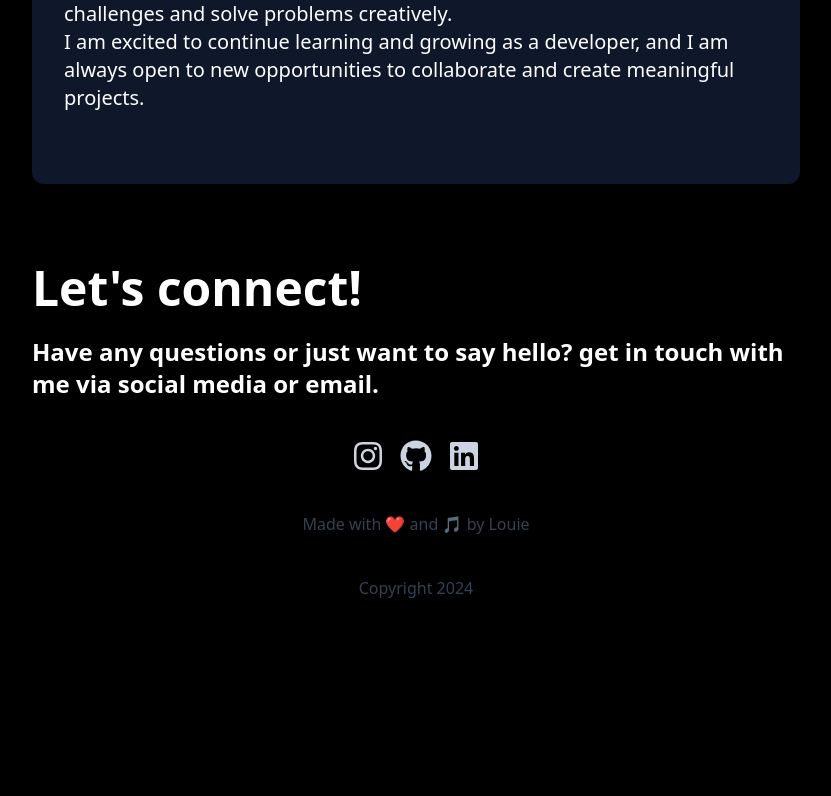
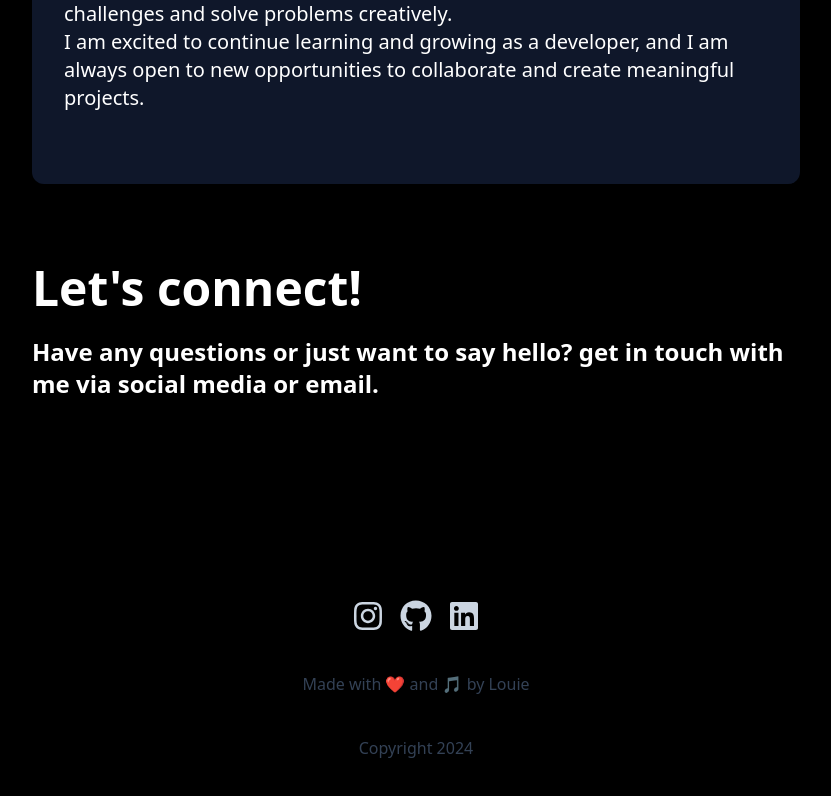
Before and after one commit to louiecodes/portfolio, a Vue app: page / in a window 1280 px wide. Shown: the part 2080-2876 px from the top of the page, without its empty margins (224-1055 px from the left). Before the commit the page ends 2720 px from the top, so only its background shows below. Built offline with nearby package versions, Linux system fonts and the light colour scheme.

Commit message:
Style: Footer padding top

```diff
--- a/src/App.vue
+++ b/src/App.vue
@@ -19,7 +19,7 @@ onMounted(() => {
     <main>
       <RouterView />
     </main>
-    <footer>
+    <footer class="pt-40">
       <FooterComponent />
     </footer>
   </div>
```
